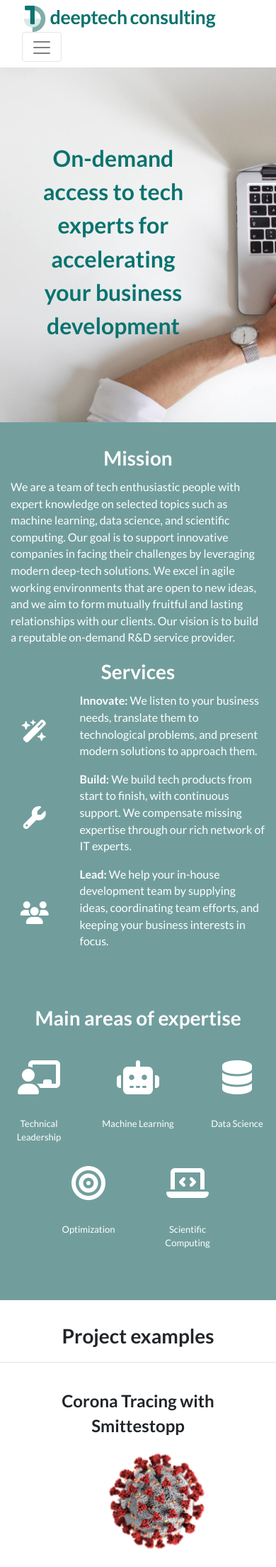
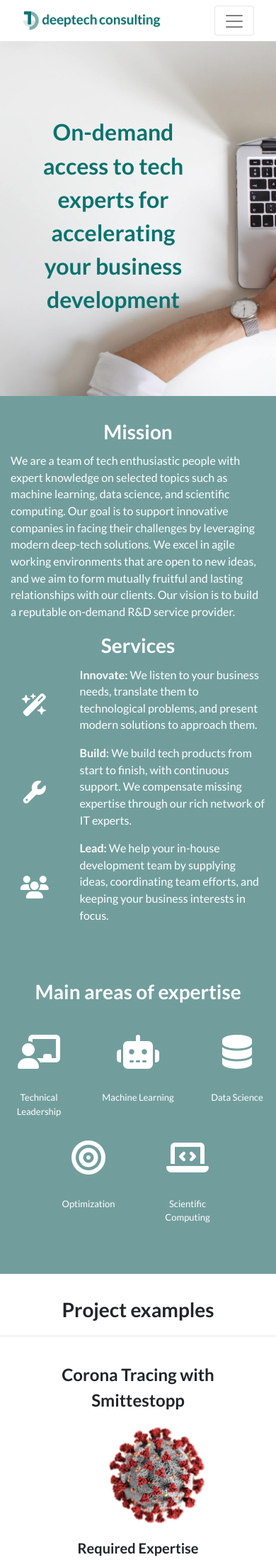
Before and after one commit to deeptechconsulting/deeptechconsulting.github.io, a Jekyll site: the page built from index.html, in a window 390 px wide. Shown: the top 2208 px of the page at 71% size. Built offline with Jekyll 4.4.1, drawn with Linux system fonts in a browser that asks for light colours; nearby versions of some CDN libraries.

Commit message:
some fixes for mobile

```diff
--- a/_includes/header.html
+++ b/_includes/header.html
@@ -1,7 +1,7 @@
 <header class="header">
   <div class="container-lg">
     <nav class="navbar navbar-expand-md navbar-light">
-      <img src="{{ site.baseurl }}/assets/images/logo_wide.png" alt="" width="280"/>
+      <img class="logo" src="{{ site.baseurl }}/assets/images/logo_wide.png" alt=""/>
       <button class="navbar-toggler" type="button" data-toggle="collapse" data-target="#navbarSupportedContent" aria-controls="navbarSupportedContent" aria-expanded="false" aria-label="Toggle navigation">
         <span class="navbar-toggler-icon"></span>
       </button>
--- a/assets/css/style.css
+++ b/assets/css/style.css
@@ -93,6 +93,18 @@
   padding-right: 80px;
 }
 
+@media (min-width: 400px) {
+  .logo {
+    width: 280px;
+  }
+}
+
+@media (max-width: 400px) {
+  .logo {
+    width: 200px;
+  }
+}
+
 
 
 .carousel-container {
--- a/index.html
+++ b/index.html
@@ -179,7 +179,7 @@
 
 <div class="new-content-block bg-olive">
   <div id="team" class="row" >
-    <div class="col-10 col-sm-10 col-md-8 offset-md-2 offset-xs-1">
+    <div class="col-10 col-sm-10 col-md-8 offset-md-2 offset-1">
         <h2 class="text-center font-bold" style="color: white;"> Founded by an experienced and technically adept team </h2>
     </div>
   </div>
@@ -263,7 +263,7 @@
     </div>
   </div>
   <div class="row">
-    <div class="col-6 col-lg-3 col-xl-2 offset-xl-2">
+    <div class="col-12 col-sm-6 col-lg-3 col-xl-2 offset-xl-2">
       <div class="container">
         <h5 class="text-white text-center font-bold"> 1. First contact </h5>
         <p class="white-font text-center">
@@ -273,7 +273,7 @@
         </p>
       </div>
     </div>
-    <div class="col-6 col-lg-3 col-xl-2">
+    <div class="col-12 col-sm-6 col-lg-3 col-xl-2">
       <div class="container">
         <h5 class="text-white text-center font-bold"> 2. Brainstorm </h5>
         <p class="white-font text-center">
@@ -283,7 +283,7 @@
         </p>
       </div>
     </div>
-    <div class="col-6 col-lg-3 col-xl-2">
+    <div class="col-12 col-sm-6 col-lg-3 col-xl-2">
       <div class="container">
         <h5 class="text-white text-center font-bold"> 3. Development </h5>
         <p class="white-font text-center">
@@ -292,7 +292,7 @@
         </p>
       </div>
     </div>
-    <div class="col-6 col-lg-3 col-xl-2">
+    <div class="col-12 col-sm-6 col-lg-3 col-xl-2">
       <div class="container">
         <h5 class="text-white text-center font-bold"> 4. Support </h5>
         <p class="white-font text-center">
```
